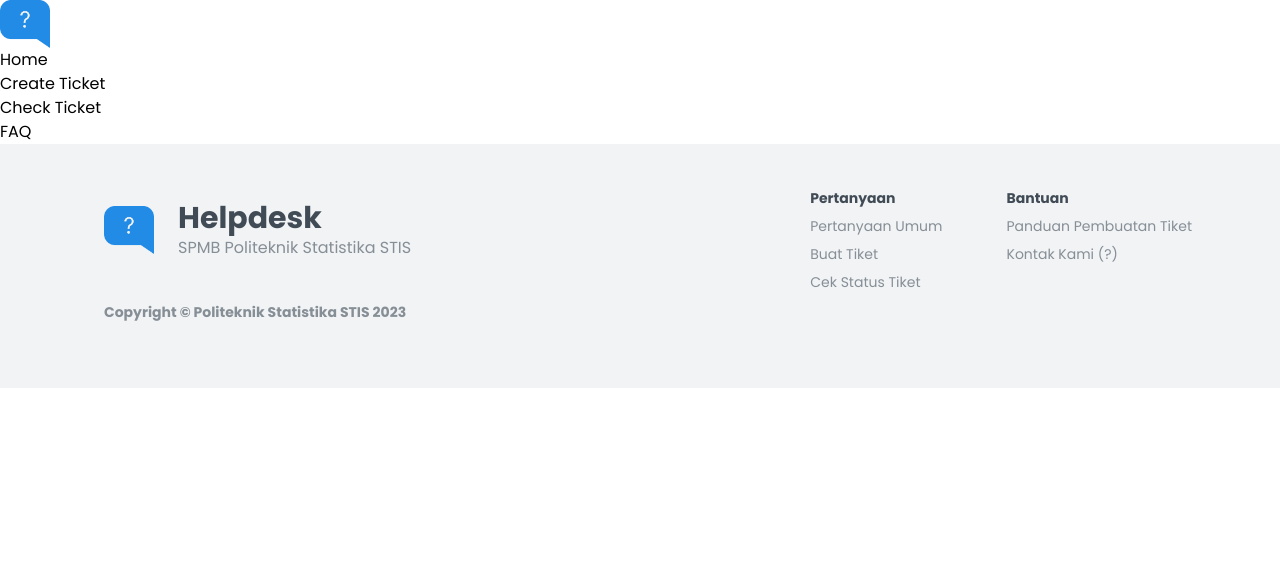
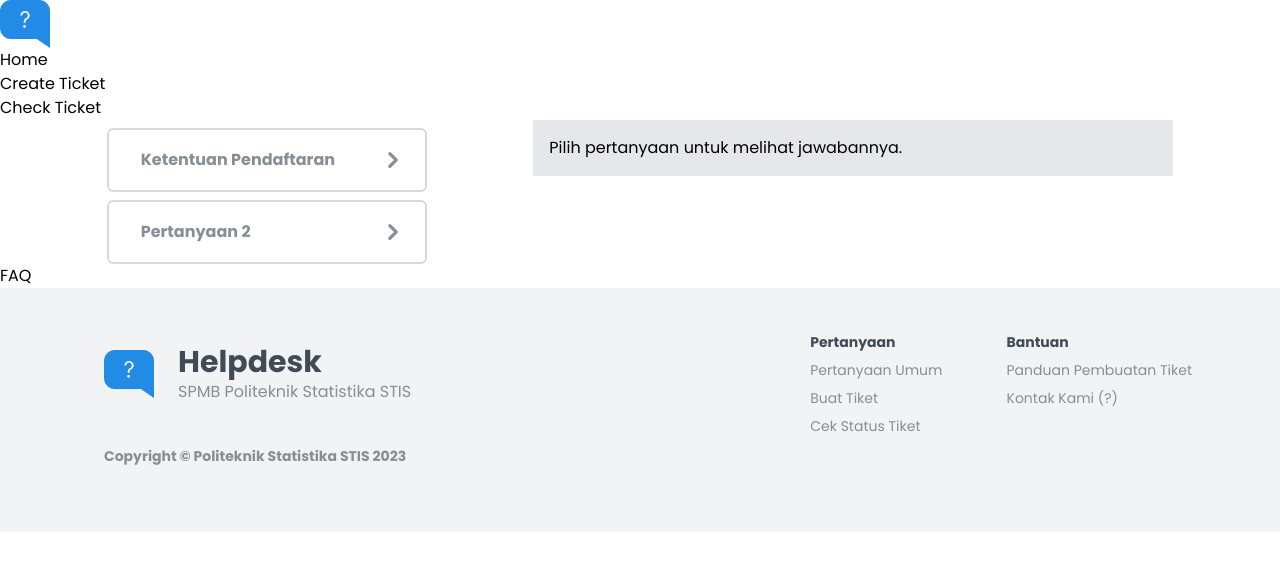
Before and after one commit to damarss/helpdesk, a Next.js app: page /faq in a window 1280 px wide. Shown: the top 570 px of the page. Built offline with nearby package versions, Linux system fonts and the light colour scheme.

Commit message:
accordion

```diff
--- a/app/components/AccordionFAQ.tsx
+++ b/app/components/AccordionFAQ.tsx
@@ -1,11 +1,86 @@
-import React from 'react'
+"use client"
 
-type Props = {}
+import React, { useState } from "react";
+import AccordionUI from "./AccordionUI";
+import CardFAQ from "./CardFAQ";
 
-const AccordionFAQ = (props: Props) => {
-  return (
-    <div>AccordionFAQ</div>
-  )
+interface Question {
+  id: number;
+  question: string;
+  answer: string;
 }
 
-export default AccordionFAQ
+const AccordionFAQ = () => {
+  const [selectedQuestion, setSelectedQuestion] = useState<Question | null>(null);
+  const handleQuestionClick = (question: Question) => {
+    setSelectedQuestion(question);
+  };
+
+  const faqData = [
+    {
+      id: 1,
+      title: "Ketentuan Pendaftaran",
+      questions: [
+        {
+          id: 1,
+          question: "Apakah peserta buta warna parsial bisa mendaftar?",
+          answer: "Jawaban 1A",
+        },
+        {
+          id: 2,
+          question: "Apakah lulusan SMK/MAK bisa mendaftar?",
+          answer: `Yang bisa mendaftar hanya lulusan SMK/MAK Bidang Keahlian Teknologi Informasi, meliputi:
+        1. Pengembangan Perangkat Lunak dan Gim:
+          - Rekayasa Perangkat Lunak
+          - Pengembangan Gim
+          - Sistem Informasi, Jaringan, dan Aplikasi
+        2. Teknik Jaringan Komputer dan Telekomunikasi:
+          - Teknik Komputer dan Jaringan
+          - Teknik Jaringan Akses Telekomunikasi
+          - Teknik Transmisi Telekomunikasi
+        Selain dari jurusan di atas, mohon maaf belum bisa mendaftar ke Politeknik Statistika STIS`,
+        },
+      ],
+    },
+    {
+      id: 2,
+      title: "Pertanyaan 2",
+      questions: [
+        {
+          id: 3,
+          question: "Pertanyaan 2A",
+          answer: "Jawaban 2A",
+        },
+        {
+          id: 4,
+          question: "Pertanyaan 2B",
+          answer: "Jawaban 2B",
+        },
+      ],
+    },
+  ];
+
+  return (
+    <div className="flex justify-evenly">
+      <div className="w-1/4">
+        {faqData.map((data) => (
+          <AccordionUI
+            key={data.id}
+            title={data.title}
+            questions={data.questions}
+            onQuestionClick={handleQuestionClick}
+          />
+        ))}
+      </div>
+      <div className="w-1/2 ">
+        {selectedQuestion ? (
+          <CardFAQ question={selectedQuestion} />
+        ) : (
+          <div className="bg-gray-200 p-4">Pilih pertanyaan untuk melihat jawabannya.</div>
+        )}
+      </div>
+    </div>
+  );
+};
+
+export default AccordionFAQ;
--- /dev/null
+++ b/app/components/AccordionUI.tsx
@@ -0,0 +1,96 @@
+import React, { useState } from 'react';
+import { HiChevronRight, HiChevronUp } from 'react-icons/hi';
+
+interface AccordionUIProps {
+title: string;
+questions: Question[];
+onQuestionClick: (question: Question) => void;
+}
+
+interface Question {
+id: number;
+question: string;
+answer: string;
+}
+
+const AccordionUI: React.FC<AccordionUIProps> = ({
+title,
+questions,
+onQuestionClick,
+}) => {
+const [isOpen, setIsOpen] = useState(false);
+const [selectedQuestionId, setSelectedQuestionId] = useState<number | null>(null);
+
+
+const handleAccordionClick = () => {
+    if (isOpen) {
+    setIsOpen(false);
+    setSelectedQuestionId(null);
+    }
+    else {
+    setIsOpen(true);
+    }
+};
+
+const handleQuestionClick = (question: Question) => {
+    if (question.id === selectedQuestionId) {
+    setSelectedQuestionId(null);
+    setIsOpen(false);
+        } else {
+    setSelectedQuestionId(question.id);
+    setIsOpen(true);
+    onQuestionClick(question);
+    }
+
+};
+
+return (
+    <>
+
+    <div
+        className={`flex group cursor-pointer w-full mx-auto h-16 justify-between items-center p-2 mt-2 rounded-md
+        ${
+        isOpen ? 'bg-blue-base' : 'bg-white'
+        }
+        hover:bg-blue-base hover:shadow-lg focus:bg-blue-base hover:border-none border-2 border-grey-light`}
+        onClick={handleAccordionClick}    >
+        <div
+        className='flex group cursor-pointer'
+        >
+        <div className={`text-${
+            isOpen ? 'white' : 'grey-mid'
+            } pl-6 group-hover:text-white font-semibold`}>
+            {title}
+        </div>
+        </div>
+
+        <div className='flex items-center justify-center pr-2' >
+            {isOpen ? (
+            <HiChevronUp className=
+            {`w-8 h-8 group-hover:text-white text-white`} />
+            ) : (
+            <HiChevronRight className='w-8 h-8 group-hover:text-white text-grey-mid' />
+            )}
+        </div>
+    </div>
+
+    {isOpen && (
+        <div className='ml-8 border-l-4 border-grey-light '>
+        {questions.map((question) => (
+            <div
+            key={question.id}
+            className={`cursor-pointer ml-12 my-4 bg-white w-3/4 h-auto rounded-md py-4 mb-2 hover:text-dark-main ${
+                selectedQuestionId === question.id ? 'font-semibold' : 'text-grey-mid'
+            }`}
+            onClick={() => handleQuestionClick(question)}
+            >
+            {question.question}
+            </div>
+        ))}
+        </div>
+    )}
+    </>
+);
+};
+
+export default AccordionUI;
--- a/app/components/CardFAQ.tsx
+++ b/app/components/CardFAQ.tsx
@@ -1,11 +1,24 @@
-import React from 'react'
+import React from "react";
 
-type Props = {}
-
-const CardFAQ = (props: Props) => {
-  return (
-    <div>CardFAQ</div>
-  )
+interface CardFaqProps {
+  question: Question;
 }
 
-export default CardFAQ
+interface Question {
+  id: number;
+  question: string;
+  answer: string;
+}
+
+const CardFAQ: React.FC<CardFaqProps> = ({ question }) => {
+  return (
+    <div className="bg-white mt-2 rounded-lg shadow-[0_4px_30px_rgb(0,0,0,0.12)] whitespace-pre-line p-12">
+      <h3 className="text-2xl my-1 font-semibold ">{question.question}</h3>
+      <p className="mb-2 font-light text-[11px] text-grey-mid"> Terakhir di perbarui setahun lalu</p>
+      <hr className="border-b-[1.2px] mx-4 mb-4" />
+      <p className="font-medium text-xs leading-5">{question.answer}</p>
+    </div>
+  );
+};
+
+export default CardFAQ;
--- a/app/layout.tsx
+++ b/app/layout.tsx
@@ -1,5 +1,5 @@
 import './globals.css'
-import { Footer, Logo, Navbar } from './components'
+import { Footer, Logo, Navbar, AccordionFAQ } from './components'
 import { Poppins } from 'next/font/google'
 
 const poppins = Poppins({ weight: ['400', '700'], subsets: ['latin'] })
@@ -21,6 +21,8 @@
           <Logo />
           <Navbar />
         </header>
+        <AccordionFAQ />
+
         {children}
         <Footer />
       </body>
--- a/package.json
+++ b/package.json
@@ -9,6 +9,7 @@
     "lint": "next lint"
   },
   "dependencies": {
+    "@heroicons/react": "^2.0.18",
     "@types/node": "20.2.5",
     "@types/react-dom": "18.2.4",
     "autoprefixer": "10.4.14",
@@ -18,6 +19,7 @@
     "postcss": "8.4.24",
     "react": "18.2.0",
     "react-dom": "18.2.0",
+    "react-icons": "^4.9.0",
     "tailwindcss": "3.3.2",
     "typescript": "5.1.3"
   },
--- a/tailwind.config.js
+++ b/tailwind.config.js
@@ -10,9 +10,16 @@
       textColor: {
         'black-base': '#414B55',
         'grey-mid': '#868E96',
+        'grey-light': '#ADB5BD',
+        'dark-main': '#4A4A4A',
       },
       backgroundColor: {
         'grey-base': '#F1F3F5',
+        'blue-base': '#228be6',
+      },
+      borderColor: {
+        'grey-base': '#F1F3F5',
+        'grey-light': '#D9D9D9',
       },
     },
   },
```
Also changed, not shown: 2 other files (tests, documents, lock files or other folders).
